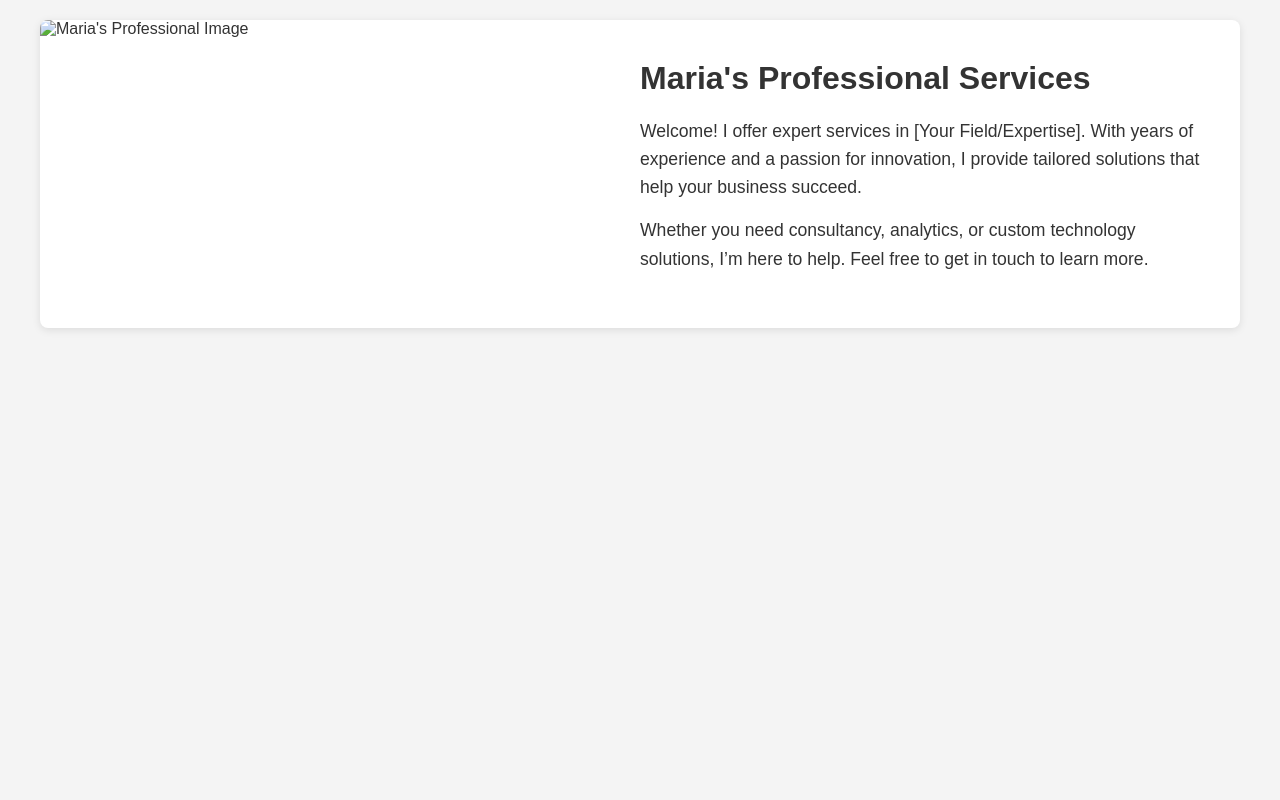
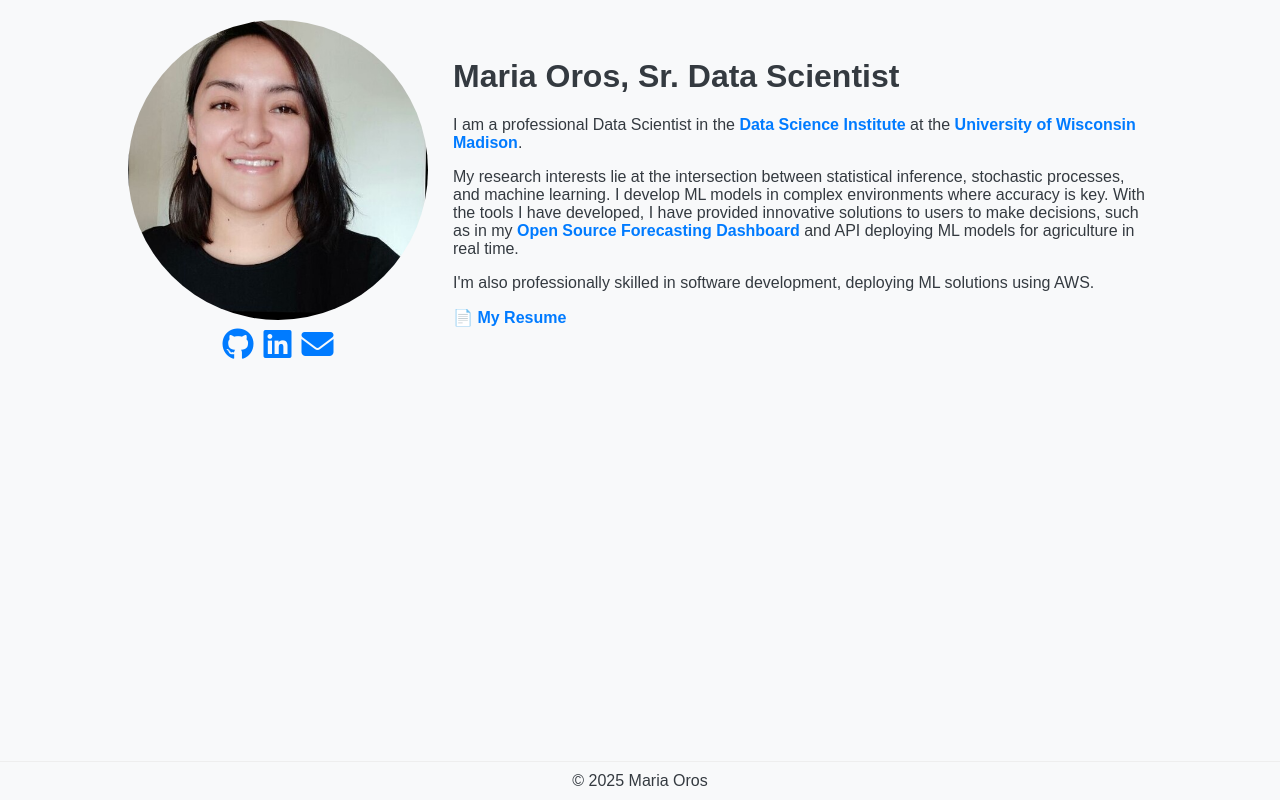
Before and after one commit to mariaob1201/CVU-Maria, a website: page public/index.html in a window 1280 px wide. Drawn offline with Linux system fonts and the light colour scheme.

Commit message:
cutomize a little

```diff
--- a/public/css/styles.css
+++ b/public/css/styles.css
@@ -1,73 +1,99 @@
-/* Basic Reset */
-* {
+/* Global Styles */
+body {
+  font-family: Arial, sans-serif;
   margin: 0;
-  padding: 0;
-  box-sizing: border-box;
+  background-color: #f8f9fa;
+  color: #343a40;
+  display: flex;
+  flex-direction: column;
+  min-height: 100vh;
 }
 
-/* Body Styles */
-body {
-  font-family: Arial, sans-serif;
-  background: #f4f4f4;
-  padding: 20px;
-  color: #333;
+/* Profile Container: Two-column layout */
+.profile-container {
+  display: flex;
+  align-items: center;
+  justify-content: flex-start;
+  width: 80%;
+  margin: 20px auto;
+  gap: 25px; /* Increased spacing between image and text */
 }
 
-/* Container to hold the two columns */
-.container {
+/* Left Column: Profile Image */
+.image-wrapper {
   display: flex;
-  max-width: 1200px;
-  margin: 0 auto;
-  background: #fff;
-  border-radius: 8px;
-  box-shadow: 0 2px 8px rgba(0, 0, 0, 0.1);
-  overflow: hidden;
+  flex-direction: column;
+  align-items: center;
+  text-align: center;
 }
 
-/* Left Column: Image */
-.left-column {
-  flex: 1;
-  /* Optional: Adjust the width ratio as needed */
-  min-width: 300px;
-  overflow: hidden;
-}
-
-.left-column img {
-  width: 100%;
-  height: 100%;
+/* Circular Profile Image - Slightly Larger */
+.profile-image {
+  width: 300px; /* Increased size */
+  height: 300px;
+  border-radius: 70%;
   object-fit: cover;
 }
 
-/* Right Column: Description */
-.right-column {
-  flex: 1;
-  padding: 40px;
+/* Overlay Icons */
+.overlay {
   display: flex;
-  flex-direction: column;
-  justify-content: center;
+  gap: 10px;
+  margin-top: 8px; /* Slightly increased spacing */
 }
 
-.right-column h1 {
-  font-size: 2rem;
-  margin-bottom: 20px;
+.overlay a {
+  text-decoration: none;
 }
 
-.right-column p {
-  font-size: 1.1rem;
-  line-height: 1.6;
-  margin-bottom: 15px;
+.icon {
+  font-size: 32px; /* Adjusted icon size */
+  color: #007bff;
+  transition: color 0.2s ease;
 }
 
-/* Responsive Styling */
+.icon:hover {
+  color: #0056b3;
+}
+
+/* Right Column: Profile Description */
+.profile-description a {
+    color: #007bff;
+    text-decoration: none;
+    font-weight: bold;
+}
+
+.profile-description a:hover {
+    text-decoration: underline;
+    color: #0056b3;
+}
+
+i.fa-file-pdf {
+    color: red;
+    margin-right: 5px;
+}
+
+/* Footer */
+footer {
+  margin-top: auto;
+  text-align: center;
+  padding: 10px;
+  background-color: #f8f9fa;
+  border-top: 1px solid #eee;
+}
+
+/* Responsive Adjustments */
 @media (max-width: 768px) {
-  .container {
+  .profile-container {
     flex-direction: column;
+    text-align: center;
   }
-  .left-column,
-  .right-column {
-    min-width: 100%;
+
+  .image-wrapper {
+    margin-bottom: 15px;
   }
-  .right-column {
-    padding: 20px;
+
+  .profile-description {
+    text-align: center;
   }
 }
--- a/public/index.html
+++ b/public/index.html
@@ -1,29 +1,74 @@
 <!DOCTYPE html>
 <html lang="en">
 <head>
-  <meta charset="UTF-8" />
-  <meta name="viewport" content="width=device-width, initial-scale=1.0" />
-  <title>Maria Oros, Professional Data Scientist</title>
-  <!-- Link to the external CSS file -->
-  <link rel="stylesheet" href="styles.css" />
+  <meta charset="UTF-8">
+  <meta name="viewport" content="width=device-width, initial-scale=1.0">
+  <title>Maria - My Skills and About Me</title>
+  <!-- Link to external stylesheet -->
+  <link rel="stylesheet" href="css/styles.css">
+  <!-- Font Awesome for icons -->
+  <link rel="stylesheet" href="https://cdnjs.cloudflare.com/ajax/libs/font-awesome/6.4.0/css/all.min.css">
 </head>
 <body>
-  <div class="container">
-    <!-- Left Column: Image -->
-    <div class="left-column">
-      <!-- Replace 'your-image.jpg' with the path to your actual image -->
-      <img src="your-image.jpg" alt="Maria's Professional Image" />
+
+  <!-- Header section for profile information -->
+  <header>
+    <div class="profile-container">
+
+      <!-- Left column: Profile image -->
+      <div class="image-wrapper">
+        <img class="profile-image" src="profile.png" alt="Maria">
+        <div class="overlay">
+          <a href="https://github.com/mariaob1201" target="_blank">
+            <i class="fab fa-github icon" aria-hidden="true"></i>
+            <span class="sr-only">GitHub</span>
+          </a>
+          <a href="https://www.linkedin.com/in/MariaOros/" target="_blank">
+            <i class="fab fa-linkedin icon" aria-hidden="true"></i>
+            <span class="sr-only">LinkedIn</span>
+          </a>
+          <a href="mailto:maria.oros1201@gmail.com">
+            <i class="fas fa-envelope icon" aria-hidden="true"></i>
+            <span class="sr-only">Email</span>
+          </a>
         </div>
-    <!-- Right Column: Description -->
-    <div class="right-column">
-      <h1>Maria's Professional Services</h1>
+      </div>
+
+      <!-- Right column: Profile description -->
+      <div class="profile-description">
+    <h1>Maria Oros, Sr. Data Scientist</h1>
     <p>
-        Welcome! I offer expert services in [Your Field/Expertise]. With years of experience and a passion for innovation, I provide tailored solutions that help your business succeed.
+        I am a professional Data Scientist in the <a href="https://dsi.wisc.edu" target="_blank">Data Science Institute</a> at the
+        <a href="https://www.wisc.edu/" target="_blank">University of Wisconsin Madison</a>.
     </p>
     <p>
-        Whether you need consultancy, analytics, or custom technology solutions, I’m here to help. Feel free to get in touch to learn more.
+        My research interests lie at the intersection between statistical inference, stochastic processes, and machine learning.
+        I develop ML models in complex environments where accuracy is key.
+        With the tools I have developed, I have provided innovative solutions to users to make decisions,
+        such as in my <a href="https://github.com/UW-Madison-DSI/crop_disease_forecasting_tool" target="_blank">Open Source Forecasting Dashboard</a>
+        and API deploying ML models for agriculture in real time.
+    </p>
+    <p>
+        I'm also professionally skilled in software development, deploying ML solutions using AWS.
+    </p>
+    <p>
+        📄 <a href="MariaOros-datascientist.pdf" target="_blank"><strong>My Resume</strong></a>
     </p>
 </div>
+
+
     </div>
+  </header>
+
+  <!-- Main content section -->
+  <main>
+    <!-- Additional content such as skills, portfolio, or other sections can go here -->
+  </main>
+
+  <!-- Footer section -->
+  <footer>
+    &copy; 2025 Maria Oros
+  </footer>
+
 </body>
 </html>
```
Also changed, not shown: README.md, 2 other files. Lines whose indentation alone changed are shown as unchanged.
